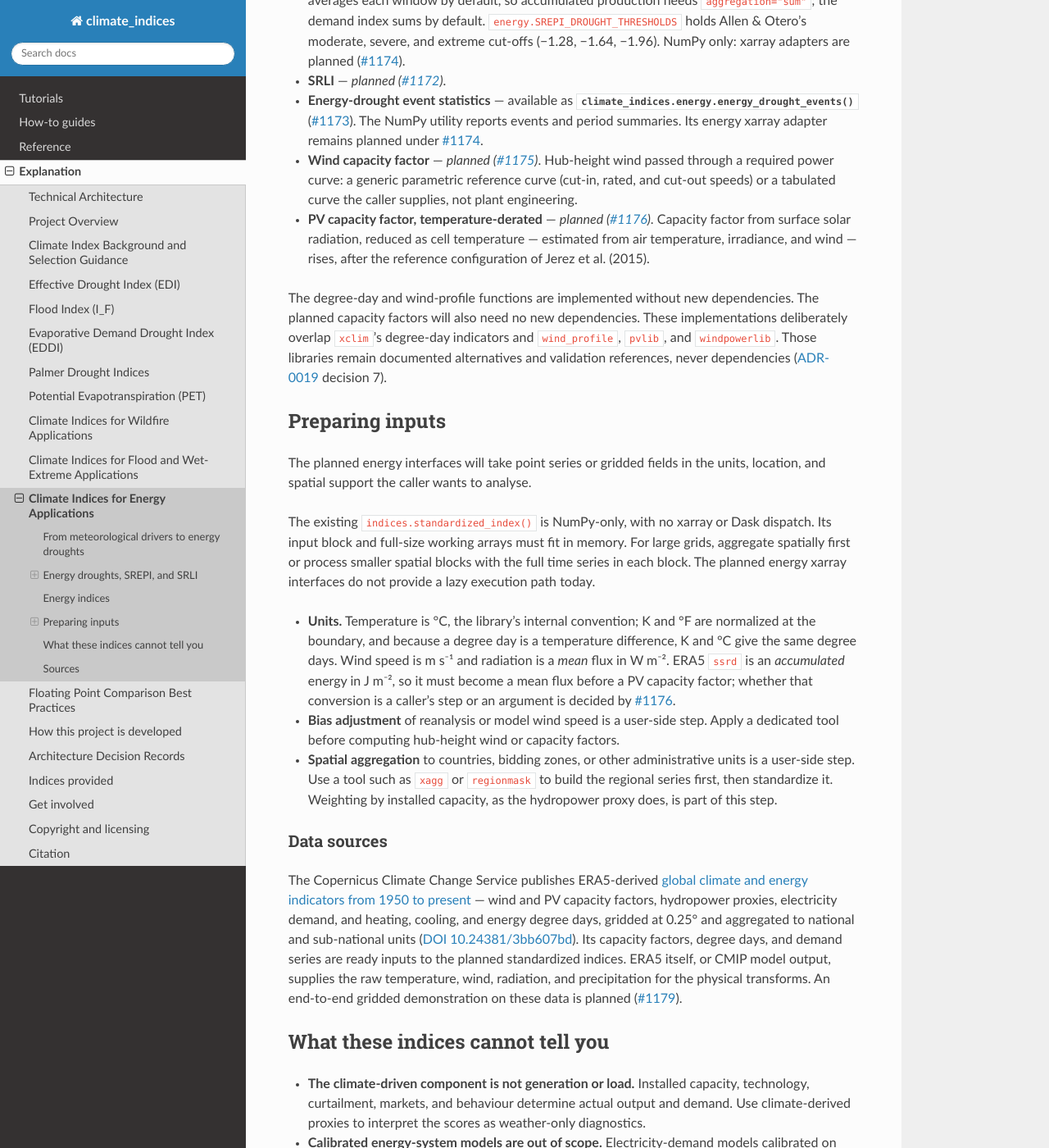
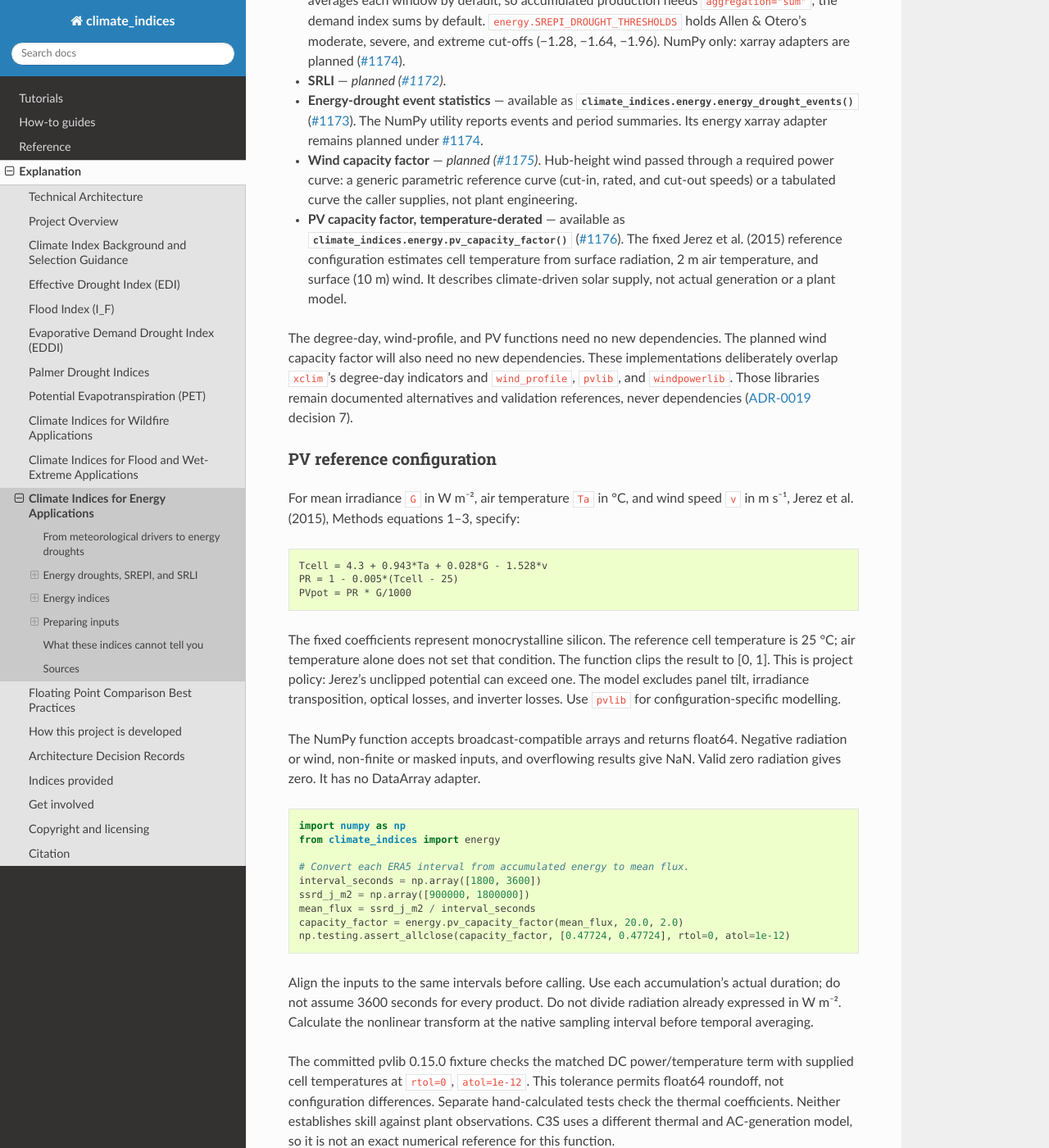
Before and after one commit to monocongo/climate_indices, a Sphinx documentation site: the page built from docs/energy_applications.md, in a window 1280 px wide and 1400 px high, scrolled down 4083 px. Shown: the whole window at 82% size. Built offline with Sphinx 7.4.7 and the Read the Docs theme 3.1.0, drawn with Linux system fonts in a browser that asks for light colours; some of the changed text lies outside the part shown.

Commit message:
feat(energy): add temperature-derated PV capacity factor
Implement the Jerez et al. (2015) reference configuration as
energy.pv_capacity_factor() over mean radiation, 2 m air temperature,
and surface wind. Invalid physical inputs and overflowing results give
NaN; valid night inputs give zero. Clipping to [0, 1] is project policy.

Thermal coefficients have hand-calculated specification tests. The
matched pvlib 0.15.0 fixture checks the power/temperature term only.

Closes #1176

````diff
--- a/docs/energy_applications.md
+++ b/docs/energy_applications.md
@@ -27,7 +27,7 @@ A useful conceptual chain is:
 Meteorological drivers           T2m, wind 10/100 m, SSRD, precip           (inputs)
               ↓
 Demand proxies                   HDD / CDD / EDD                            (available)
-Resource transforms              hub-height wind (available); wind & PV capacity factor (planned)
+Resource transforms              hub-height wind & PV capacity factor (available); wind CF (planned)
 Hydro proxy                      capacity-weighted n-month precip           (available recipe)
               ↓
 Standardized energy indices      SREPI, standardized demand (available); SRLI (planned)
@@ -220,17 +220,64 @@ order.
   wind passed through a required power curve: a generic parametric reference
   curve (cut-in, rated, and cut-out speeds) or a tabulated curve the caller
   supplies, not plant engineering.
-- **PV capacity factor, temperature-derated** — *planned
-  ([#1176][energy-1176])*. Capacity factor from surface solar radiation,
-  reduced as cell temperature — estimated from air temperature, irradiance,
-  and wind — rises, after the reference configuration of Jerez et al. (2015).
+- **PV capacity factor, temperature-derated** — available as
+  {func}`climate_indices.energy.pv_capacity_factor` ([#1176][energy-1176]).
+  The fixed Jerez et al. (2015) reference configuration estimates cell temperature
+  from surface radiation, 2 m air temperature, and surface (10 m) wind.
+  It describes climate-driven solar supply, not actual generation or a plant model.
 
-The degree-day and wind-profile functions are implemented without new
-dependencies. The planned capacity factors will also need no new dependencies.
+The degree-day, wind-profile, and PV functions need no new dependencies.
+The planned wind capacity factor will also need no new dependencies.
 These implementations deliberately overlap `xclim`'s degree-day indicators and
 `wind_profile`, `pvlib`, and `windpowerlib`. Those libraries remain documented
 alternatives and validation references, never dependencies
 ([ADR-0019](adr/0019-energy-module-api-and-aggregation.md) decision 7).
+
+### PV reference configuration
+
+For mean irradiance `G` in W m⁻², air temperature `Ta` in °C, and wind speed
+`v` in m s⁻¹, Jerez et al. (2015), Methods equations 1–3, specify:
+
+```text
+Tcell = 4.3 + 0.943*Ta + 0.028*G - 1.528*v
+PR = 1 - 0.005*(Tcell - 25)
+PVpot = PR * G/1000
+```
+
+The fixed coefficients represent monocrystalline silicon. The reference
+cell temperature is 25 °C; air temperature alone does not set that condition.
+The function clips the result to [0, 1]. This is project policy: Jerez's
+unclipped potential can exceed one. The model excludes panel tilt,
+irradiance transposition, optical losses, and inverter losses. Use `pvlib`
+for configuration-specific modelling.
+
+The NumPy function accepts broadcast-compatible arrays and returns float64.
+Negative radiation or wind, non-finite or masked inputs, and overflowing
+results give NaN. Valid zero radiation gives zero. It has no DataArray adapter.
+
+```{testcode}
+import numpy as np
+from climate_indices import energy
+
+# Convert each ERA5 interval from accumulated energy to mean flux.
+interval_seconds = np.array([1800, 3600])
+ssrd_j_m2 = np.array([900000, 1800000])
+mean_flux = ssrd_j_m2 / interval_seconds
+capacity_factor = energy.pv_capacity_factor(mean_flux, 20.0, 2.0)
+np.testing.assert_allclose(capacity_factor, [0.47724, 0.47724], rtol=0, atol=1e-12)
+```
+
+Align the inputs to the same intervals before calling. Use each accumulation's
+actual duration; do not assume 3600 seconds for every product. Do not divide
+radiation already expressed in W m⁻². Calculate the nonlinear transform at the
+native sampling interval before temporal averaging.
+
+The committed pvlib 0.15.0 fixture checks the matched DC power/temperature
+term with supplied cell temperatures at `rtol=0`, `atol=1e-12`. This tolerance
+permits float64 roundoff, not configuration differences. Separate hand-calculated
+tests check the thermal coefficients. Neither establishes skill against plant
+observations. C3S uses a different thermal and AC-generation model, so it is
+not an exact numerical reference for this function.
 
 ## Preparing inputs
 
@@ -248,8 +295,8 @@ do not provide a lazy execution path today.
   difference, K and °C give the same degree days. Wind speed is m s⁻¹ and
   radiation is a *mean* flux in W m⁻². ERA5 `ssrd` is an *accumulated*
   energy in J m⁻², so it must become a mean flux before a PV capacity factor;
-  whether that conversion is a caller's step or an argument is decided by
-  [#1176][energy-1176].
+  callers divide by each interval's duration in seconds before calling
+  `energy.pv_capacity_factor()`.
 - **Bias adjustment** of reanalysis or model wind speed is a user-side step.
   Apply a dedicated tool before computing hub-height wind or capacity factors.
 - **Spatial aggregation** to countries, bidding zones, or other
@@ -296,7 +343,8 @@ gridded demonstration on these data is planned ([#1179][energy-1179]).
 
 - [Allen & Otero (2023), *Standardised indices to monitor energy droughts*][allen-otero-2023]
 - [Copernicus C3S, *Global climate and energy indicators from 1950 to present derived from reanalysis*][c3s-doi]
-- Jerez et al. (2015), the temperature-derated PV reference configuration specified by [#1176][energy-1176]
+- [Jerez et al. (2015), *The impact of climate change on photovoltaic power generation in Europe*](https://doi.org/10.1038/ncomms10014)
+- [pvlib `pvwatts_dc`](https://pvlib-python.readthedocs.io/en/v0.15.0/reference/generated/pvlib.pvsystem.pvwatts_dc.html)
 - [`SEI` R package][sei]
 
 [allen-otero-2023]: https://doi.org/10.1016/j.renene.2023.119206
````
Also changed, not shown: docs/adr/0019-energy-module-api-and-aggregation.md (+10 -1 lines), docs/design/energy-subsystem.md (+14 -6 lines), docs/reference.md (+5 -2 lines), src/climate_indices/CONTEXT.md (+1 -1 lines), 8 other files.
